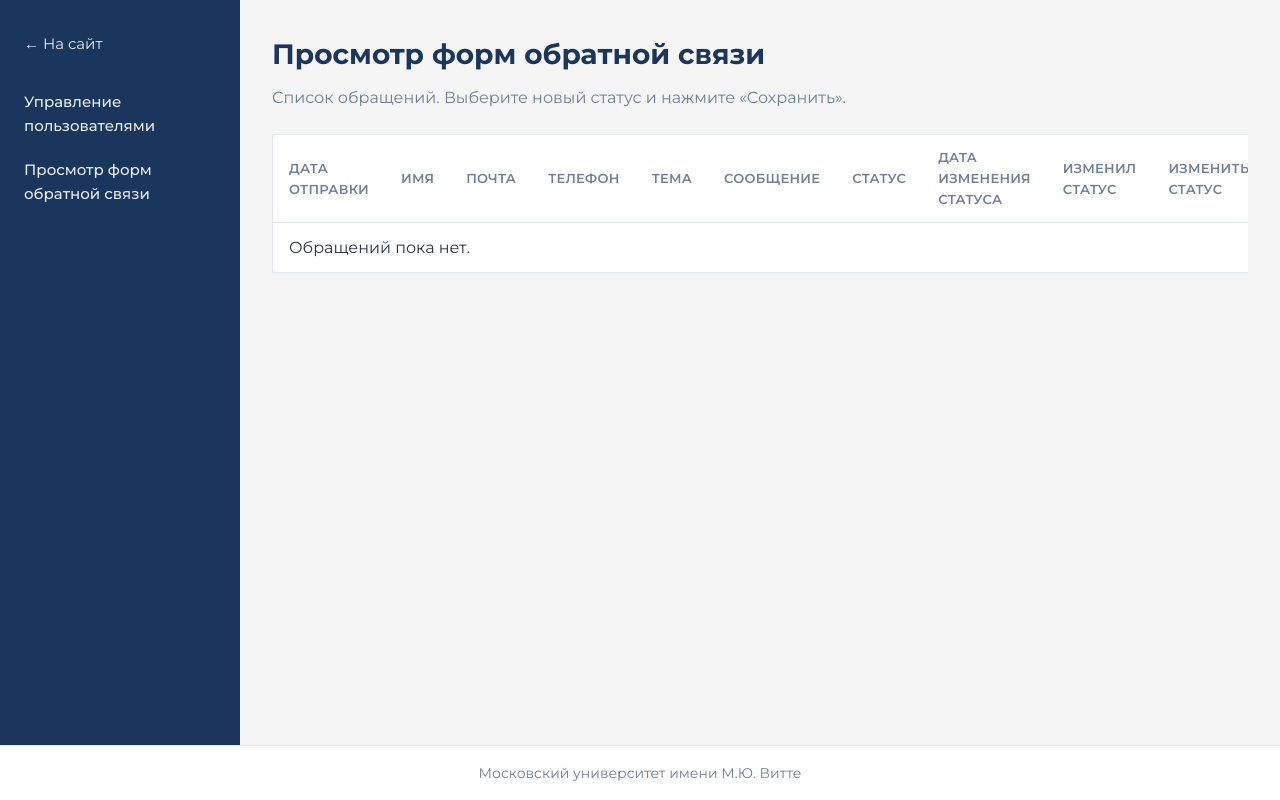
After one commit to feedbacksys1/fbsys, a Django app: page /admin-panel/feedback/ in a window 1280 px wide. The commit adds this page. Run offline with Django 5.2, Linux system fonts and the light colour scheme; the visitor is signed in with stand-in values (Sample User, id 1); data that the repository does not hold is empty.

Commit message:
Created page for viewing general feedback forms in admin panel

```diff
--- a/app/urls.py
+++ b/app/urls.py
@@ -28,5 +28,6 @@ urlpatterns = [
     path('logout/', views.logout_view, name='site_logout'),
     path('admin-panel/', views.admin_panel, name='admin_panel'),
     path('admin-panel/users/', views.admin_users, name='admin_users'),
+    path('admin-panel/feedback/', views.admin_feedback_list, name='admin_feedback_list'),
     path('admin/', admin.site.urls),
 ]
--- a/app/views.py
+++ b/app/views.py
@@ -6,11 +6,12 @@ from django.contrib.auth import login, logout
 from django.contrib.auth.decorators import login_required, user_passes_test
 from django.contrib.auth import get_user_model
 from django.db.models import Q
+from django.utils import timezone
 
 from django.contrib import messages
 
 from .forms import RegistrationForm, LoginForm
-from .models import Profile, Role, GeneralFeedback
+from .models import Profile, Role, GeneralFeedback, FeedbackStatus
 
 User = get_user_model()
 
@@ -169,3 +170,31 @@ def admin_users(request):
         'role_choices': Role.choices,
         'search_q': search_q,
     })
+
+
+@login_required
+@user_passes_test(_is_staff, login_url='landing')
+def admin_feedback_list(request):
+    """
+    Просмотр форм обратной связи и смена статусов (только для staff).
+    """
+    if request.method == 'POST':
+        now = timezone.now()
+        for key, new_status in request.POST.items():
+            if key.startswith('status_') and new_status in dict(FeedbackStatus.choices):
+                try:
+                    fb_id = int(key.replace('status_', ''))
+                except ValueError:
+                    continue
+                fb = get_object_or_404(GeneralFeedback, pk=fb_id)
+                if fb.status != new_status:
+                    fb.status = new_status
+                    fb.status_changed_at = now
+                    fb.status_changed_by = request.user
+                    fb.save()
+        return redirect('admin_feedback_list')
+    feedback_list = GeneralFeedback.objects.all()
+    return render(request, 'admin_feedback_list.html', {
+        'feedback_list': feedback_list,
+        'status_choices': FeedbackStatus.choices,
+    })
--- a/static/css/style.css
+++ b/static/css/style.css
@@ -294,6 +294,10 @@ body.register-fullpage {
 
 .admin-role-select {
     width: 100%;
+    max-width: 200px;
+}
+
+.admin-feedback-message {
     max-width: 200px;
 }
 
--- a/templates/admin_base.html
+++ b/templates/admin_base.html
@@ -16,6 +16,7 @@
             <a href="{% url 'landing' %}" class="admin-sidebar-back">← На сайт</a>
             <nav class="admin-sidebar-nav">
                 <a href="{% url 'admin_users' %}" class="admin-sidebar-link">Управление пользователями</a>
+                <a href="{% url 'admin_feedback_list' %}" class="admin-sidebar-link">Просмотр форм обратной связи</a>
             </nav>
         </aside>
         <main class="admin-main">
--- /dev/null
+++ b/templates/admin_feedback_list.html
@@ -0,0 +1,62 @@
+{% extends "admin_base.html" %}
+
+{% block title %}Просмотр форм обратной связи{% endblock %}
+
+{% block content %}
+<div class="admin-content admin-content_full">
+    <h1 class="admin-page-title">Просмотр форм обратной связи</h1>
+    <p class="admin-page-lead">Список обращений. Выберите новый статус и нажмите «Сохранить».</p>
+    <form method="post" action="{% url 'admin_feedback_list' %}" class="admin-users-form">
+        {% csrf_token %}
+        <div class="admin-table-wrap">
+            <table class="admin-table">
+                <thead>
+                    <tr>
+                        <th>Дата отправки</th>
+                        <th>Имя</th>
+                        <th>Почта</th>
+                        <th>Телефон</th>
+                        <th>Тема</th>
+                        <th>Сообщение</th>
+                        <th>Статус</th>
+                        <th>Дата изменения статуса</th>
+                        <th>Изменил статус</th>
+                        <th>Изменить статус</th>
+                    </tr>
+                </thead>
+                <tbody>
+                    {% for fb in feedback_list %}
+                    <tr>
+                        <td>{{ fb.created_at|date:"d.m.Y H:i" }}</td>
+                        <td>{{ fb.name }}</td>
+                        <td>{{ fb.email }}</td>
+                        <td>{{ fb.phone|default:"—" }}</td>
+                        <td>{{ fb.topic|default:"—" }}</td>
+                        <td class="admin-feedback-message">{{ fb.message|truncatewords:15 }}</td>
+                        <td>{{ fb.get_status_display }}</td>
+                        <td>{% if fb.status_changed_at %}{{ fb.status_changed_at|date:"d.m.Y H:i" }}{% else %}—{% endif %}</td>
+                        <td>{% if fb.status_changed_by %}{{ fb.status_changed_by.get_username }}{% else %}—{% endif %}</td>
+                        <td>
+                            <select name="status_{{ fb.pk }}" class="form-input admin-role-select">
+                                {% for value, label in status_choices %}
+                                <option value="{{ value }}" {% if fb.status == value %}selected{% endif %}>{{ label }}</option>
+                                {% endfor %}
+                            </select>
+                        </td>
+                    </tr>
+                    {% empty %}
+                    <tr>
+                        <td colspan="10">Обращений пока нет.</td>
+                    </tr>
+                    {% endfor %}
+                </tbody>
+            </table>
+        </div>
+        {% if feedback_list %}
+        <div class="admin-form-actions">
+            <button type="submit" class="btn btn-primary">Сохранить</button>
+        </div>
+        {% endif %}
+    </form>
+</div>
+{% endblock %}
```
